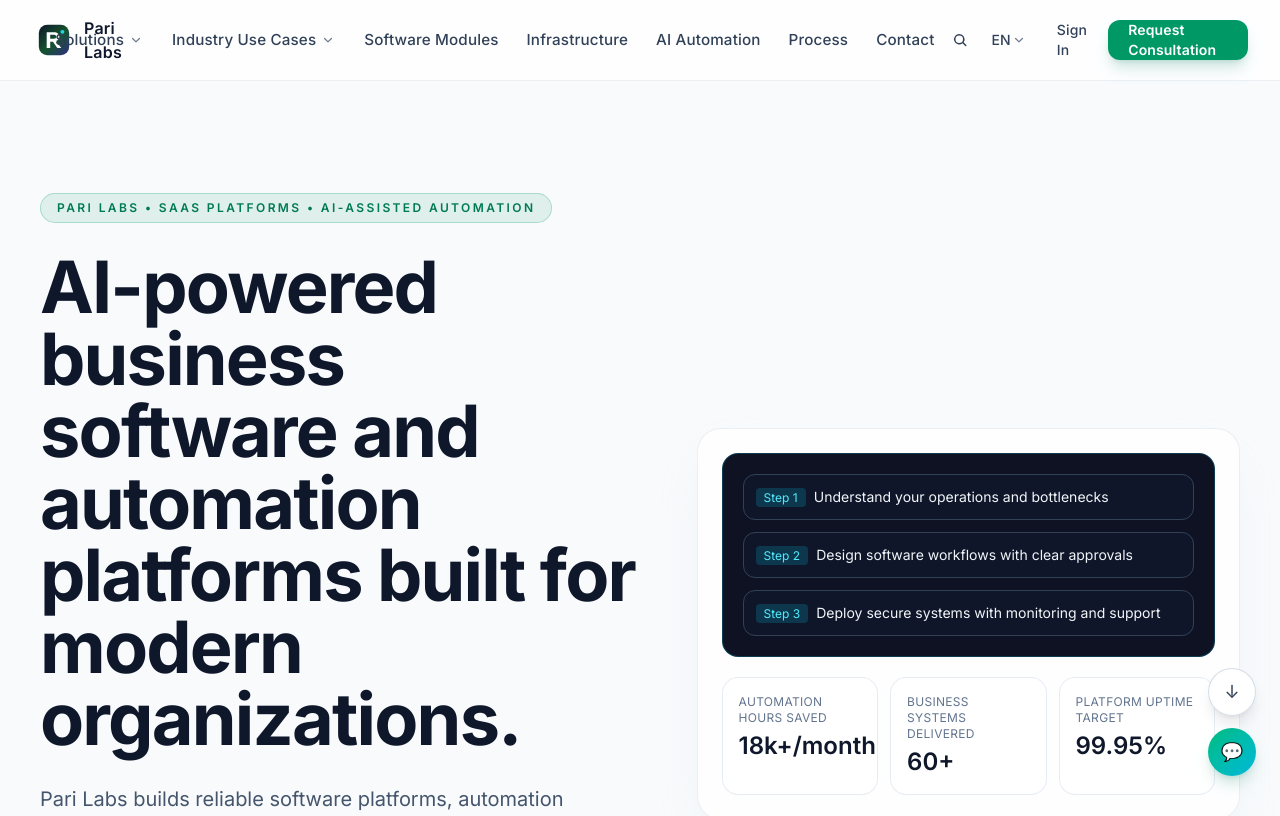
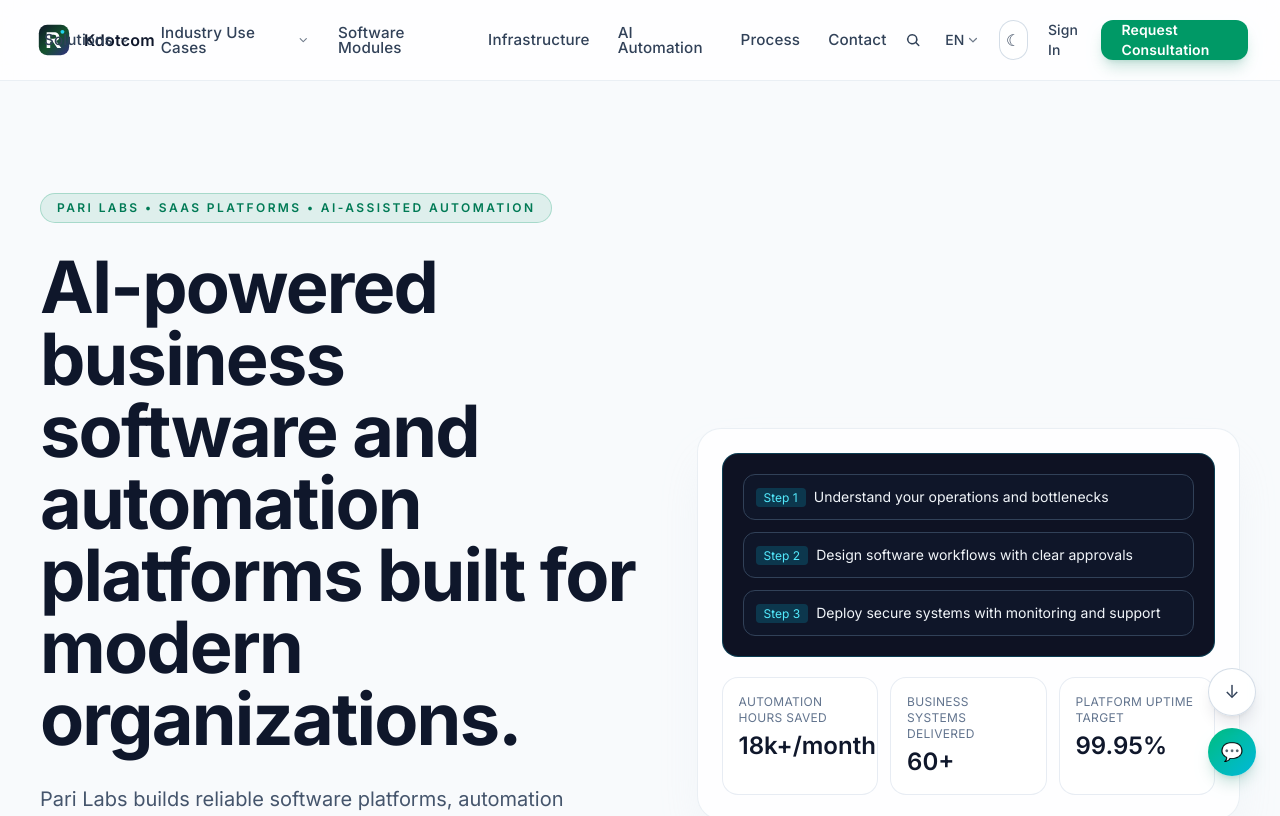
Before and after one commit to karthikeyan2752bit/kdotcom, a Next.js app: page / in a window 1280 px wide. Shown: the top 816 px of the page. Built offline with nearby package versions, Linux system fonts and the light colour scheme.

Commit message:
Fix header branding and restore theme toggle

```diff
--- a/components/layout/site-header.tsx
+++ b/components/layout/site-header.tsx
@@ -4,6 +4,7 @@
 import Link from "next/link";
 import Image from "next/image";
 import { motion, AnimatePresence } from "framer-motion";
+import { ThemeToggle } from "@/components/ui/theme-toggle";
 
 const navItems = [
   { href: "#solutions", label: "Solutions", hasDropdown: true },
@@ -54,8 +55,8 @@
       <div className="mx-auto flex h-20 w-full max-w-7xl items-center justify-between px-4 sm:px-6 lg:px-8">
         <div className="flex min-w-0 flex-1 items-center">
           <Link href="/" className="inline-flex items-center gap-3 rounded-md px-1 py-1 focus-visible:outline-none focus-visible:ring-2 focus-visible:ring-emerald-500/50">
-            <Image src="/logo-mark.svg" alt="Pari Labs logo" width={36} height={36} priority className="h-9 w-9" />
-            <span className="text-base font-semibold tracking-[0.015em] text-slate-900 dark:text-slate-100">Pari Labs</span>
+            <Image src="/logo-mark.svg" alt="Kdotcom logo" width={36} height={36} priority className="h-9 w-9" />
+            <span className="text-base font-semibold tracking-[0.015em] text-slate-900 dark:text-slate-100">Kdotcom</span>
           </Link>
         </div>
 
@@ -90,6 +91,8 @@
             EN
             <ChevronDownIcon />
           </button>
+
+          <ThemeToggle />
 
           <a
             href="#contact"
```
